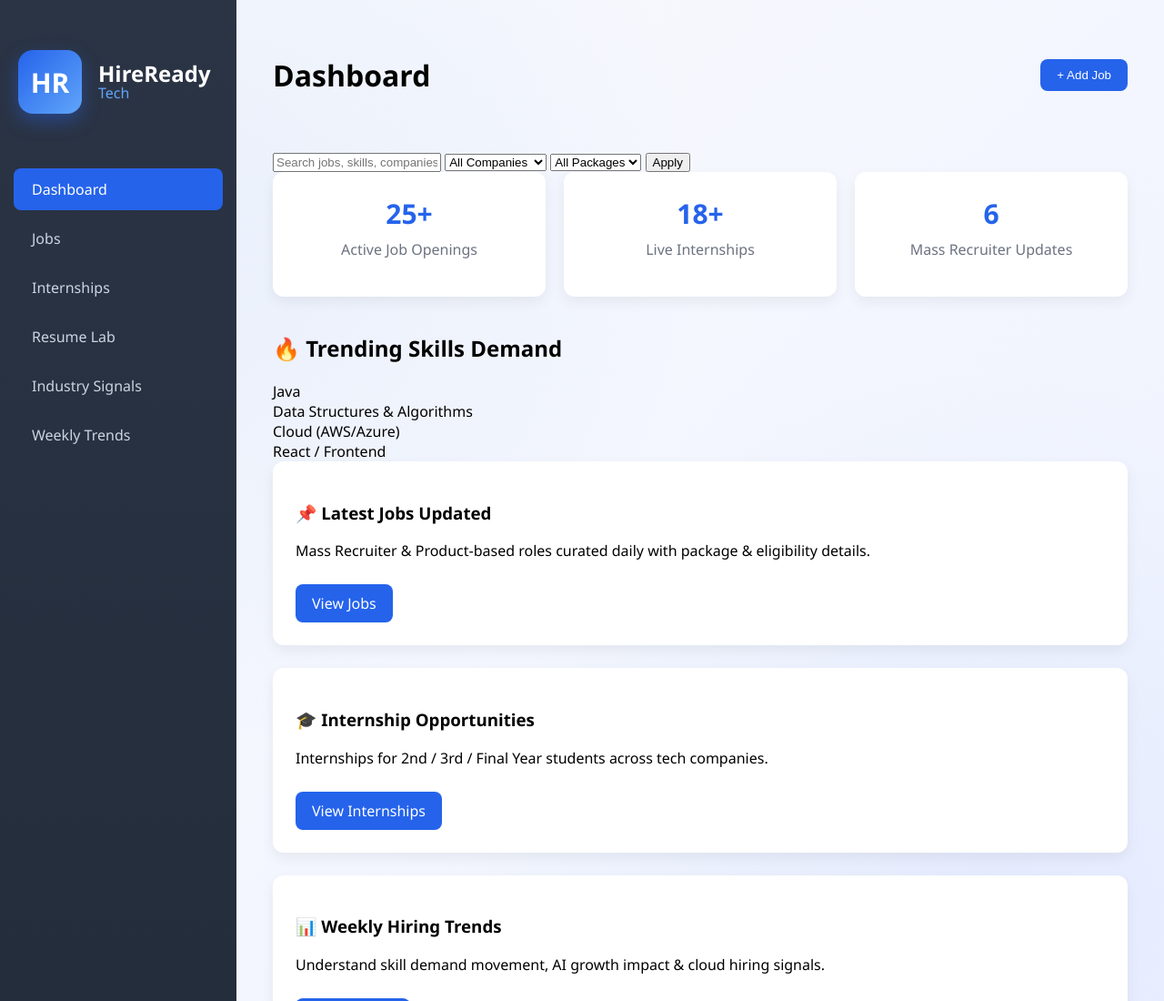
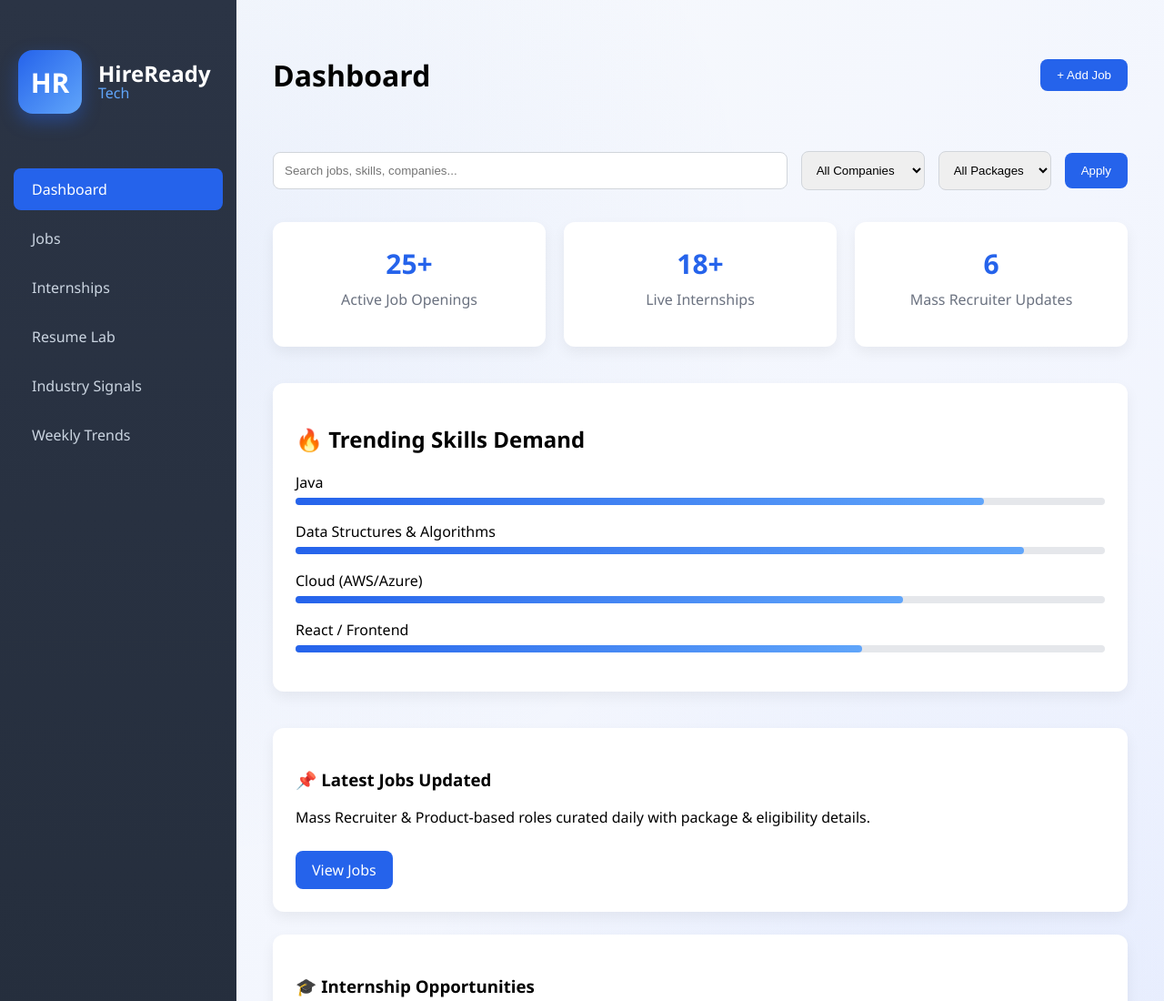
Before and after one commit to ankurbhardwajkiet/hireready-tech, a plain HTML site: page index.html in a window 1280 px wide. Shown: the top 1100 px of the page at 91% size. Drawn offline with Linux system fonts and the light colour scheme.

Commit message:
Update style.css

```diff
--- a/style.css
+++ b/style.css
@@ -29,19 +29,19 @@
     color: #cbd5e1;
     text-decoration: none;
     font-weight: 500;
-    transition: 0.2s;
+    transition: all 0.3s ease;
 }
 
 .sidebar a:hover {
     background: #334155;
     color: white;
+    transform: translateX(4px);
 }
 
 .sidebar a.active {
     background: #2563eb;
     color: white;
 }
-
 /* Logo */
 .logo {
     display: flex;
@@ -153,3 +153,61 @@
     cursor: pointer;
     font-weight: 500;
 }
+
+.search-section {
+    display: flex;
+    gap: 15px;
+    margin-bottom: 35px;
+    align-items: center;
+}
+
+.search-input {
+    flex: 1;
+    padding: 12px;
+    border-radius: 8px;
+    border: 1px solid #d1d5db;
+}
+
+.filter-select {
+    padding: 12px;
+    border-radius: 8px;
+    border: 1px solid #d1d5db;
+}
+
+.filter-btn {
+    background: #2563eb;
+    color: white;
+    border: none;
+    padding: 12px 18px;
+    border-radius: 8px;
+    cursor: pointer;
+}
+
+.skill-section {
+    background: white;
+    padding: 25px;
+    border-radius: 12px;
+    margin-bottom: 40px;
+    box-shadow: 0 6px 15px rgba(0,0,0,0.06);
+}
+
+.skill-section h2 {
+    margin-bottom: 20px;
+}
+
+.skill {
+    margin-bottom: 18px;
+}
+
+.progress {
+    background: #e5e7eb;
+    height: 8px;
+    border-radius: 6px;
+    margin-top: 6px;
+}
+
+.progress-bar {
+    height: 8px;
+    background: linear-gradient(90deg, #2563eb, #60a5fa);
+    border-radius: 6px;
+}
```
